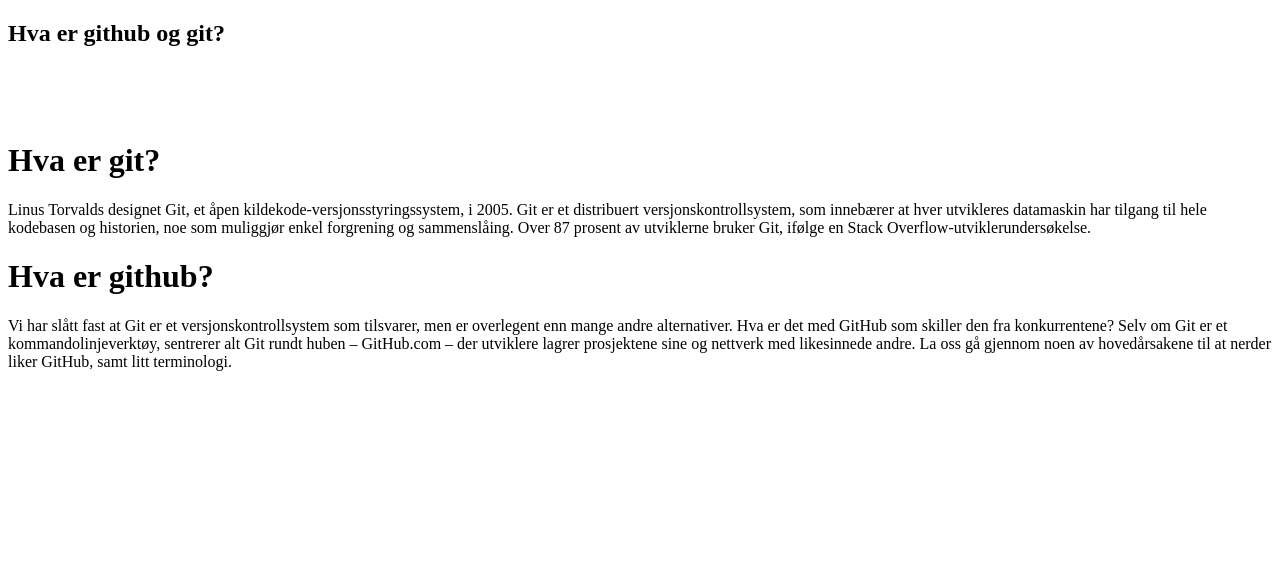
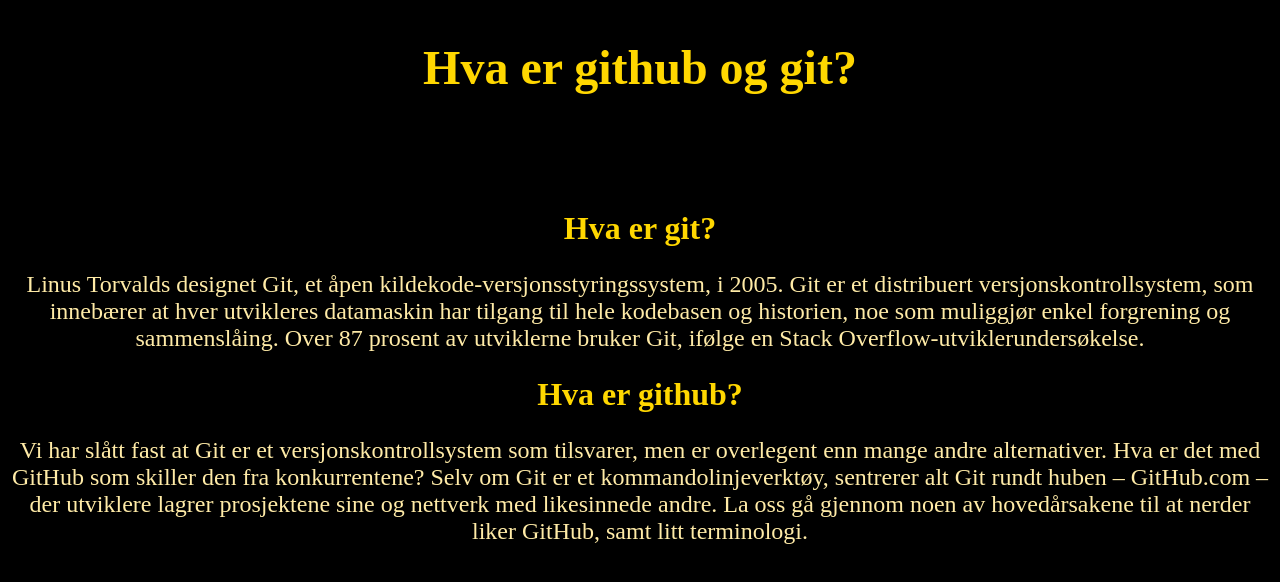
Before and after one commit to NigersaurusRex-Co/Nigersaurus-GIT, a plain HTML site: page jonas.html in a window 1280 px wide. Drawn offline with Linux system fonts and the light colour scheme.

Commit message:
Update nigerstyle.css
Denne er supreme

```diff
--- a/nigerstyle.css
+++ b/nigerstyle.css
@@ -1,5 +1,6 @@
 p{
-
+    color: #ffeba7;
+    font-size: 24px;
 }
 
 hr{
@@ -10,3 +11,16 @@ hr{
     height: 0;
 
 }
+
+body{
+    background-color: black;
+    text-align: center;
+}
+
+h1{
+    color: gold;
+}
+h2{
+    color: gold;
+    font-size: 48px;
+}
```
